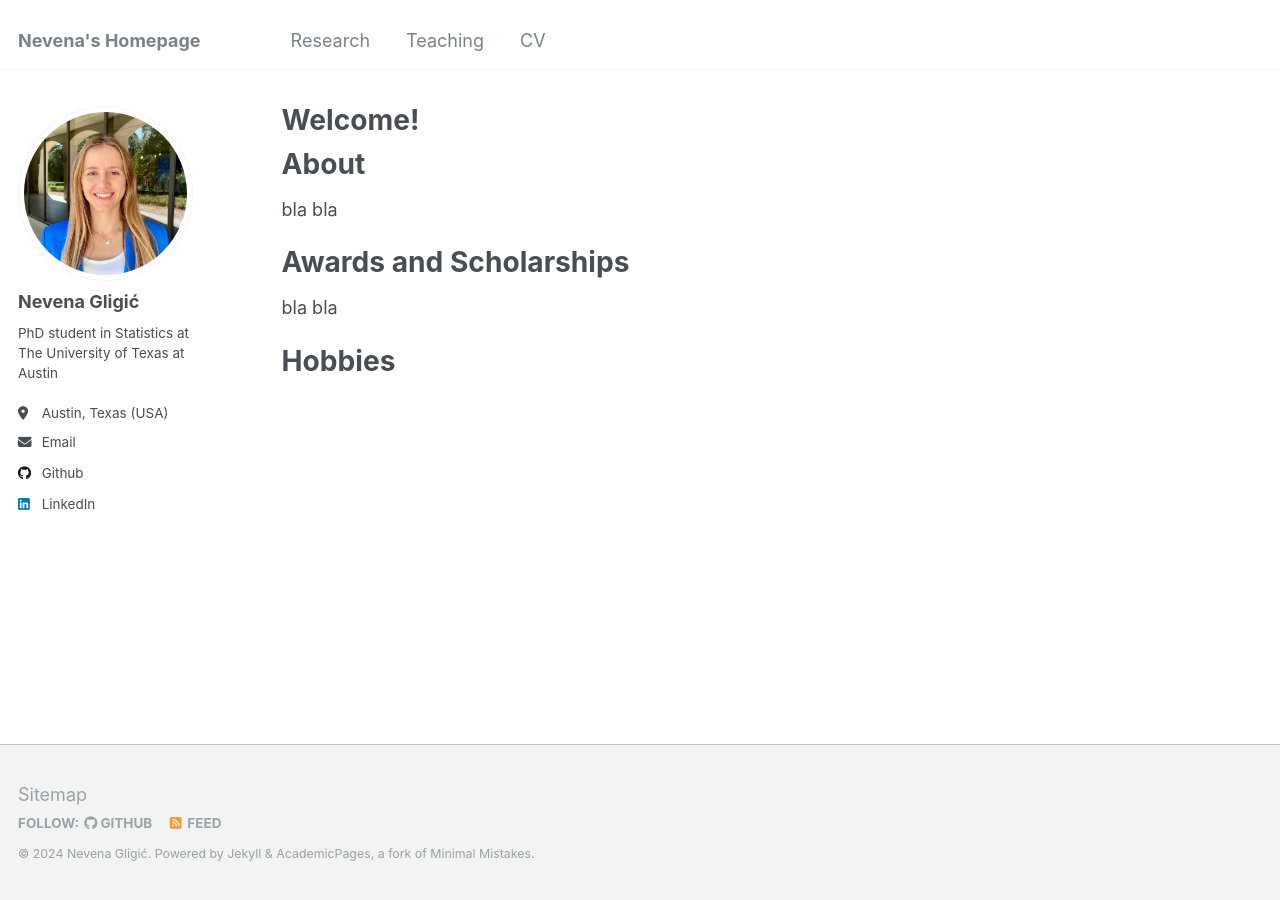
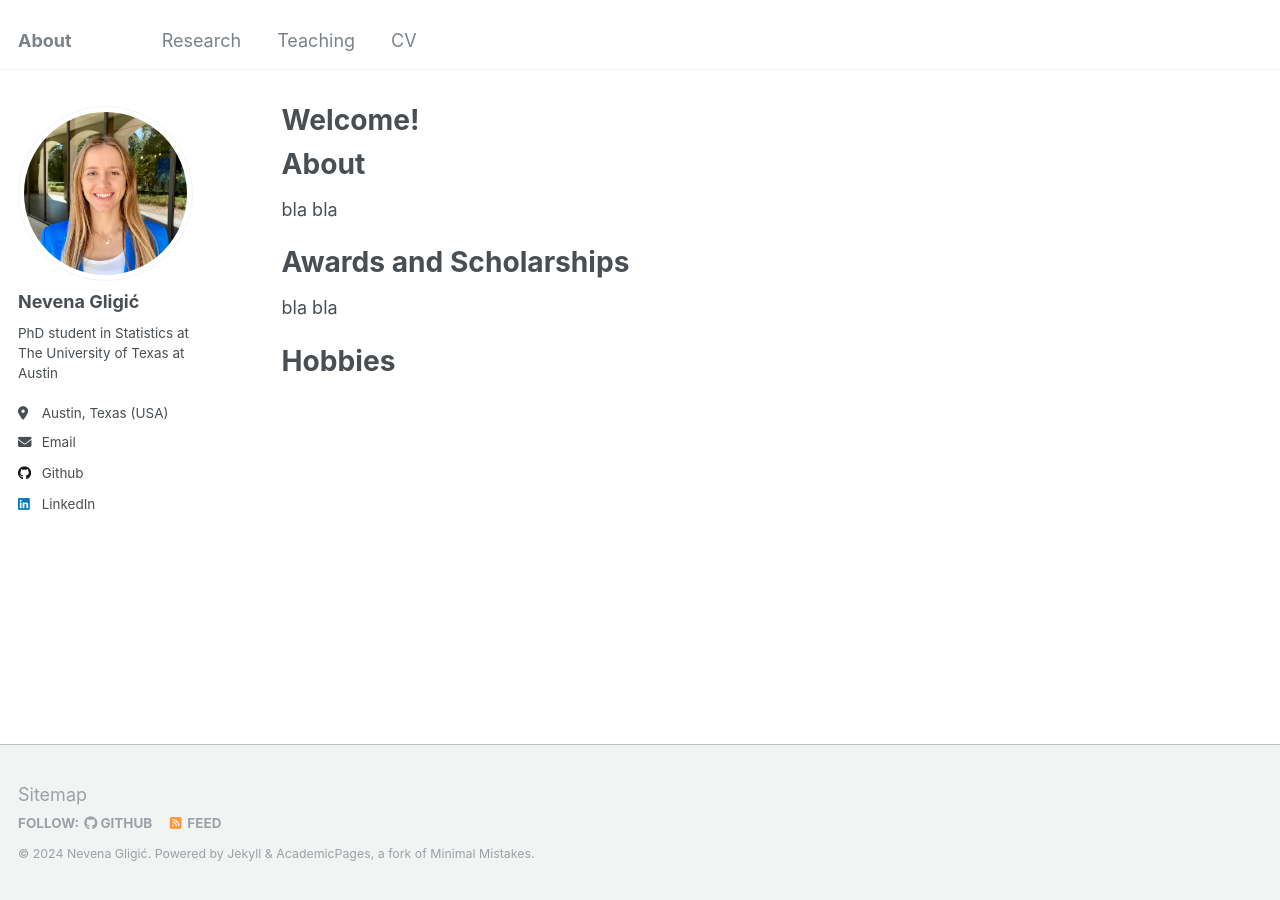
Before and after one commit to NevenaGligic/ngligic, a Jekyll site: the page built from _pages/about.md, in a window 1280 px wide. Built offline with Jekyll 4.4.1, drawn with Linux system fonts in a browser that asks for light colours.

Commit message:
Update _config.yml

```diff
--- a/_config.yml
+++ b/_config.yml
@@ -8,7 +8,7 @@
 
 # Basic Site Settings
 locale                   : "en-US"
-title                    : "Nevena's Homepage"
+title                    : "About"
 title_separator          : "-"
 name                     : &name "Nevena Gligić"
 description              : &description "PhD student in Statistics at The University of Texas at Austin"
```
